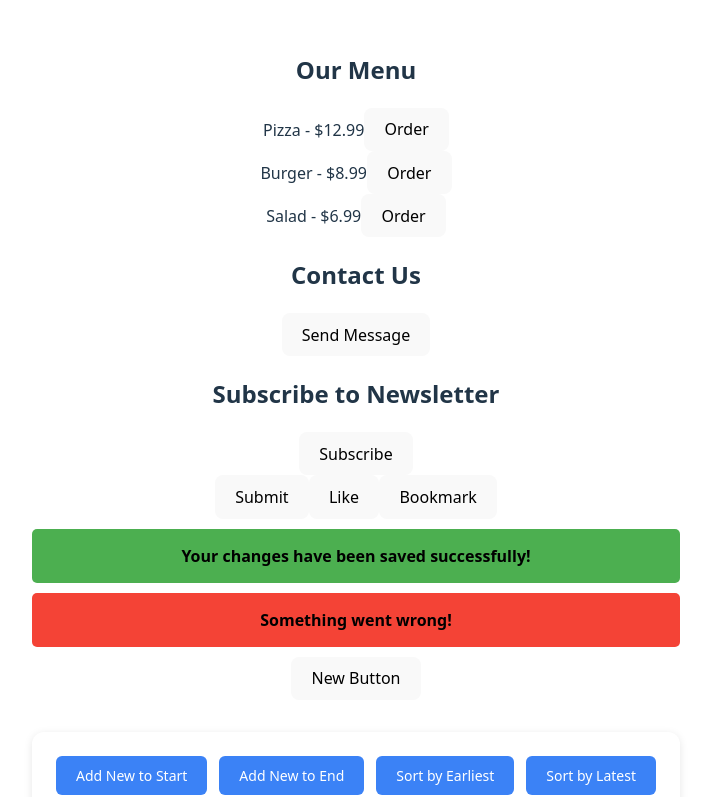
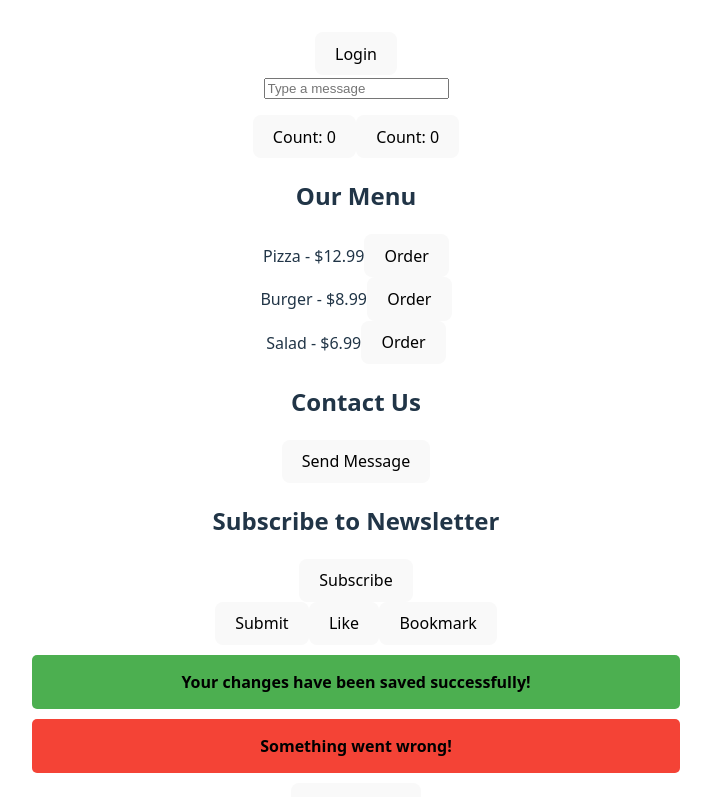
Before and after one commit to prabinyadav3/react-web-ui, a React (Vite) app in the folder hello-world/: page / in a window 1280 px wide. Shown: the top 797 px of the page, without its empty margins (284-995 px from the left). Built offline with nearby package versions, Linux system fonts and the light colour scheme.

Commit message:
Added LoginCard

```diff
--- a/hello-world/src/App.jsx
+++ b/hello-world/src/App.jsx
@@ -18,6 +18,8 @@ import {CustomButton} from './CustomButton';
 import {Newsletter} from './Newsletter';
 import {Contact} from './Contact';
 import { Menu } from './Menu';
+import { Counter } from './Counter';
+import { LoginCard } from './LoginCard';
 import './App.css'
 
 function Login() {
@@ -27,6 +29,11 @@ function Login() {
 function App() {
   return (
     <div>
+      <LoginCard />
+
+      <Counter />
+      <Counter />
+
       <Menu />
 
       <Contact />
--- /dev/null
+++ b/hello-world/src/Counter.jsx
@@ -0,0 +1,17 @@
+import { useState } from 'react';
+
+export const Counter = () => {
+    const [count, setCount] = useState(() => {
+        console.log("Initializing count");
+        return 0;
+    });
+    //can also use useEffect to log count changes
+
+    console.log("Counter component rendered with count:", count);
+
+    const handleclick = () => {
+        setCount(count + 1);
+    };
+
+    return <button onClick={handleclick}>Count: {count}</button>;
+};
--- /dev/null
+++ b/hello-world/src/LoginCard.jsx
@@ -0,0 +1,31 @@
+import { useState } from 'react';
+
+export const LoginCard = () => {
+    const [isLoggedIn, setIsLoggedIn] = useState(false);
+    const [message, setMessage] = useState("");
+
+    const handleLogin = () => {
+        setIsLoggedIn(!isLoggedIn);
+    };
+
+    const handleChange = (event) => {
+        setMessage(event.target.value);
+    };
+
+    return (
+        <>
+        <button onClick={handleLogin}>
+            {isLoggedIn ? 'Logout' : 'Login'}
+        </button>
+        <div>
+            <input
+                type="text"
+                placeholder="Type a message"
+                value={message}
+                onChange={handleChange}
+            />
+            <p>{message}</p>
+        </div>
+        </>
+    );
+};
```
